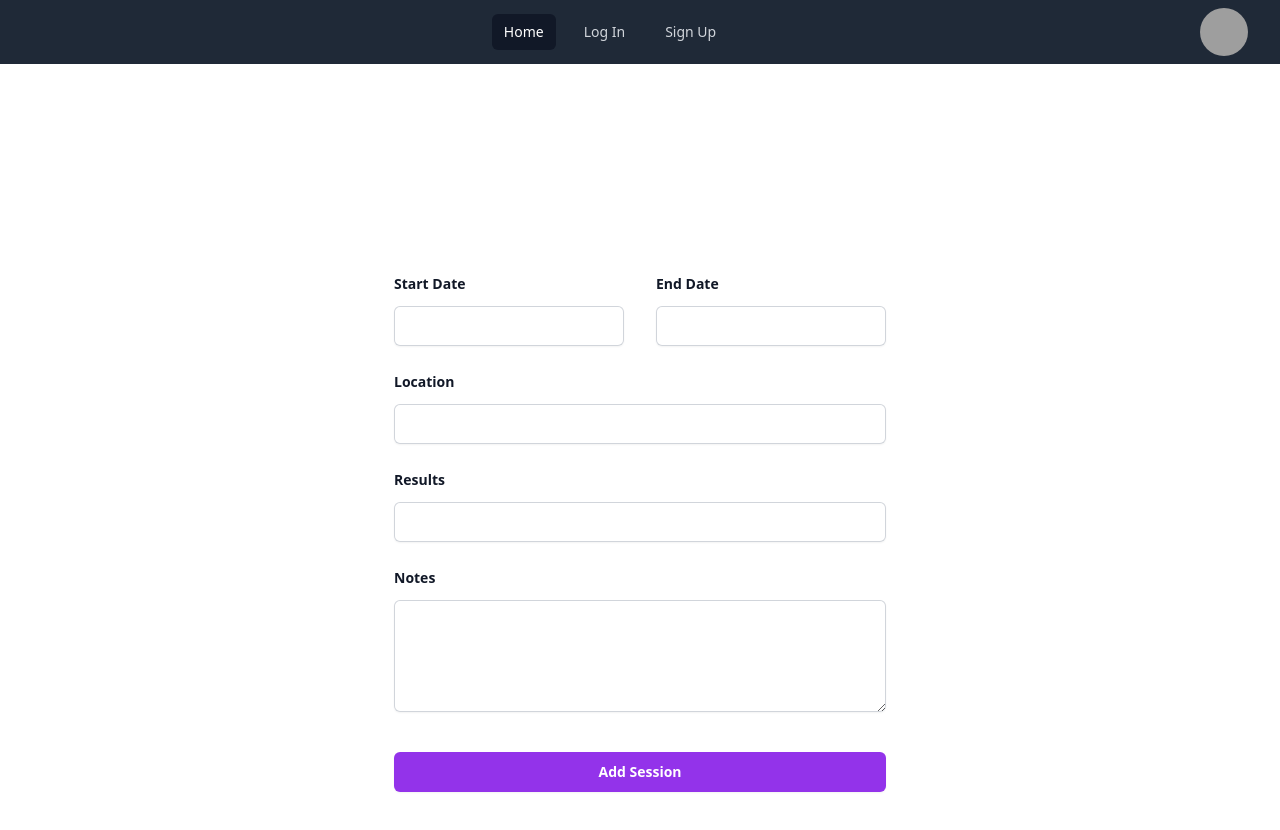
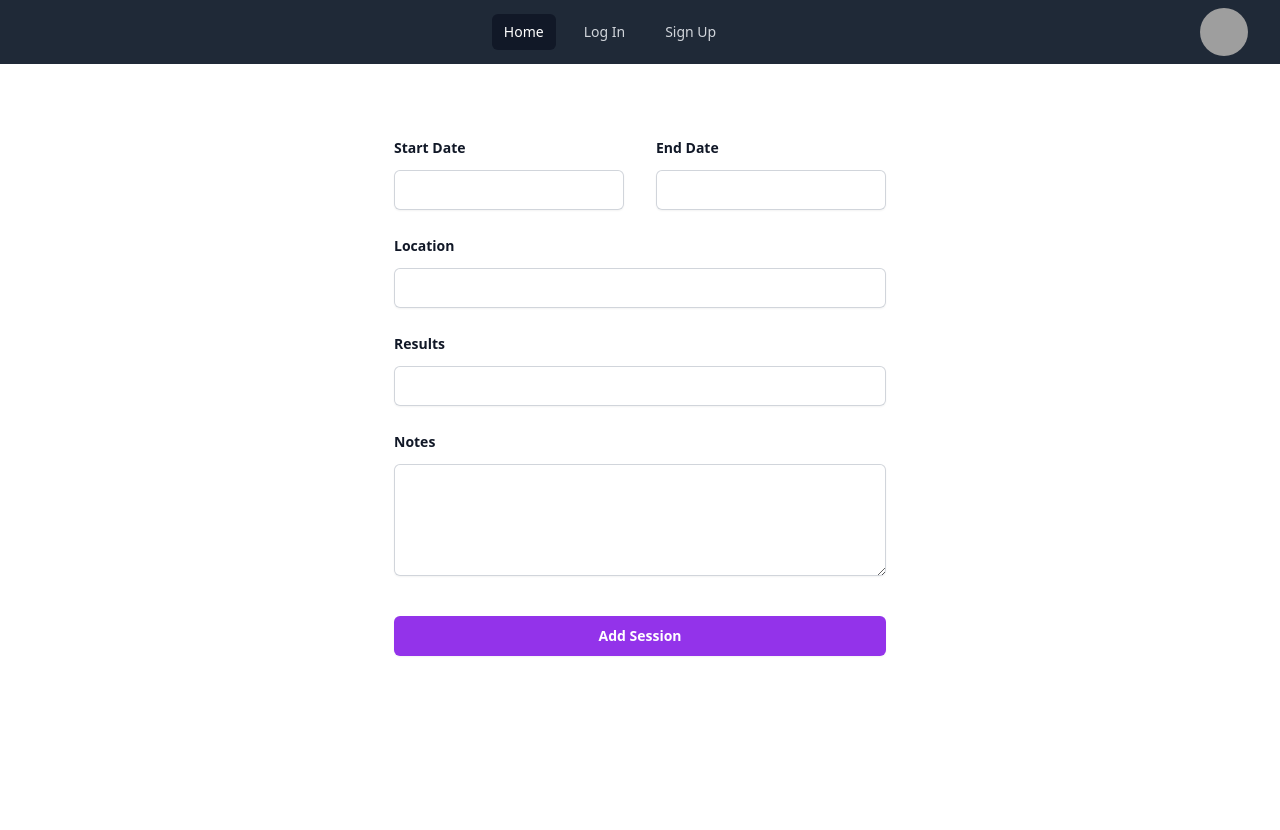
Before and after one commit to Dawnie2021/poker-buddy, a React (Vite) app in the folder client/: page /managesessions in a window 1280 px wide. Shown: the top 830 px of the page. After the commit the page ends 800 px from the top, so only its background shows below. Built offline with nearby package versions, Linux system fonts and the light colour scheme; grey boxes are pictures that could not be loaded.

Commit message:
added some styling to managesessions page

```diff
--- a/client/src/pages/ManageSessions.jsx
+++ b/client/src/pages/ManageSessions.jsx
@@ -11,8 +11,8 @@ export default function ManageSessions() {
 
   return (
     <div className="flex justify-center ...">
-    <div className="isolate bg-white px-6 py-24 sm:py-32 lg:px-8">
-      <form action="#" method="POST" className="mx-auto mt-16 max-w-xl sm:mt-20">
+    <div className="isolate bg-white px-6 py-24 sm:py-8 lg:px-8">
+      <form action="#" method="POST" className="mx-auto -16 max-w-xl sm:mt-10">
         <div className="grid grid-cols-1 gap-x-8 gap-y-6 sm:grid-cols-2">
           <div>
             <label htmlFor="start-date" className="block text-sm font-semibold leading-6 text-gray-900">
```
